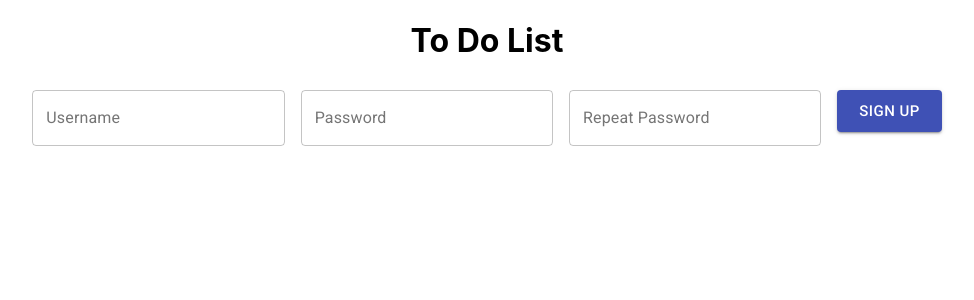
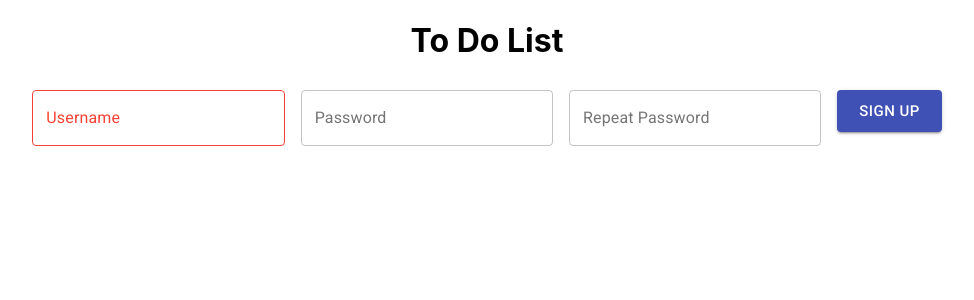
Before and after one commit to roninbar/2020-08-18-todo, a React (Create React App) app in the folder client/: page /signup in a window 1280 px wide. Shown: the top 300 px of the page, without its empty margins (153-1127 px from the left). Built offline with nearby package versions, Linux system fonts and the light colour scheme.

Commit message:
Change <SignUpForm> from a function to a class and implement Ajax functionality.

```diff
--- a/client/src/components/SignUpForm.js
+++ b/client/src/components/SignUpForm.js
@@ -1,4 +1,4 @@
-import React from 'react';
+import React, { Component } from 'react';
 import { TextField, withStyles, Button } from '@material-ui/core';
 
 const styles = theme => ({
@@ -12,26 +12,72 @@ const styles = theme => ({
     },
 });
 
-function SignUpForm({ classes }) {
+class SignUpForm extends Component {
+
+    constructor(props) {
+        super(props);
+        this.state = {
+            username: '',
+            password: '',
+            password2: '',
+        };
+    }
+
+    onChange({ target: { name, value } }) {
+        this.setState({ [name]: value });
+    }
+
+    async onSubmit(e) {
+        e.preventDefault();
+        const { username, password, password2 } = this.state;
+        if (username && password === password2) {
+            const body = new FormData();
+            body.set('username', username);
+            body.set('password', password);
+            const response = await fetch('/signup', {
+                method: 'POST',
+                body,
+            });
+        }
+    }
+
+    render() {
+        const { username, password, password2 } = this.state;
+        const { classes } = this.props;
         return (
-        <form className={classes.root} noValidate autoComplete="off" onSubmit={e => e.preventDefault()}>
+            <form className={classes.root} noValidate autoComplete="off" onSubmit={this.onSubmit.bind(this)}>
                 <TextField
+                    variant="outlined"
                     type="text"
-                variant="outlined"
-                label="Username" />
-            <TextField
-                type="password"
-                variant="outlined"
-                label="Password"
+                    name="username"
+                    label="Username"
+                    error={!username}
+                    value={username}
+                    onChange={this.onChange.bind(this)}
                 />
                 <TextField
+                    variant="outlined"
                     type="password"
+                    name="password"
+                    label="Password"
+                    error={password !== password2}
+                    value={password}
+                    onChange={this.onChange.bind(this)}
+                />
+                <TextField
                     variant="outlined"
+                    type="password"
+                    name="password2"
                     label="Repeat Password"
+                    error={password !== password2}
+                    value={password2}
+                    onChange={this.onChange.bind(this)}
                 />
-            <Button type="submit" variant="contained" color="primary" size="large">Sign Up</Button>
+                <Button variant="contained" type="submit" color="primary" size="large">Sign Up</Button>
             </form>
         );
     }
 
+}
+
 export default withStyles(styles)(SignUpForm);
```
Lines whose indentation alone changed are shown as unchanged.
